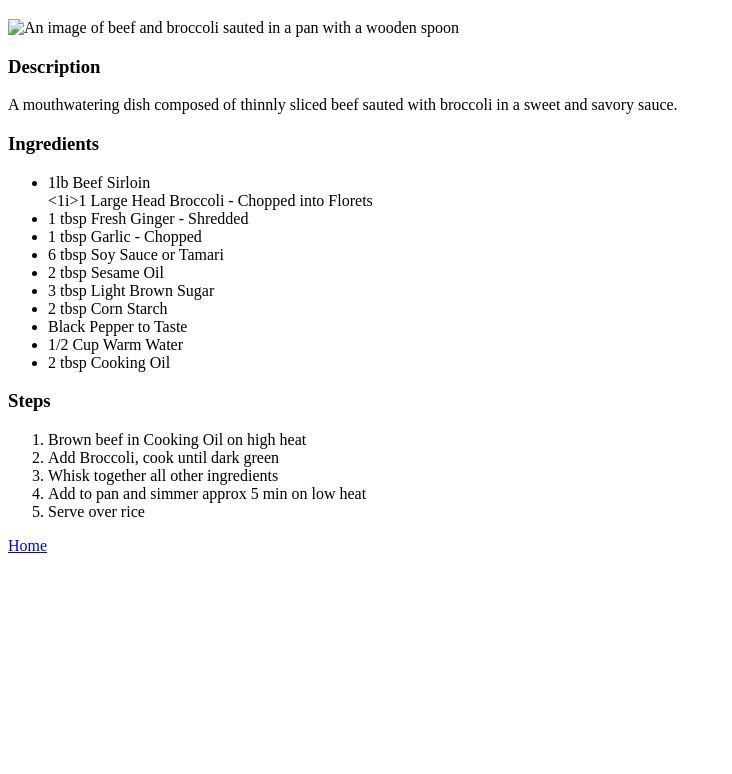
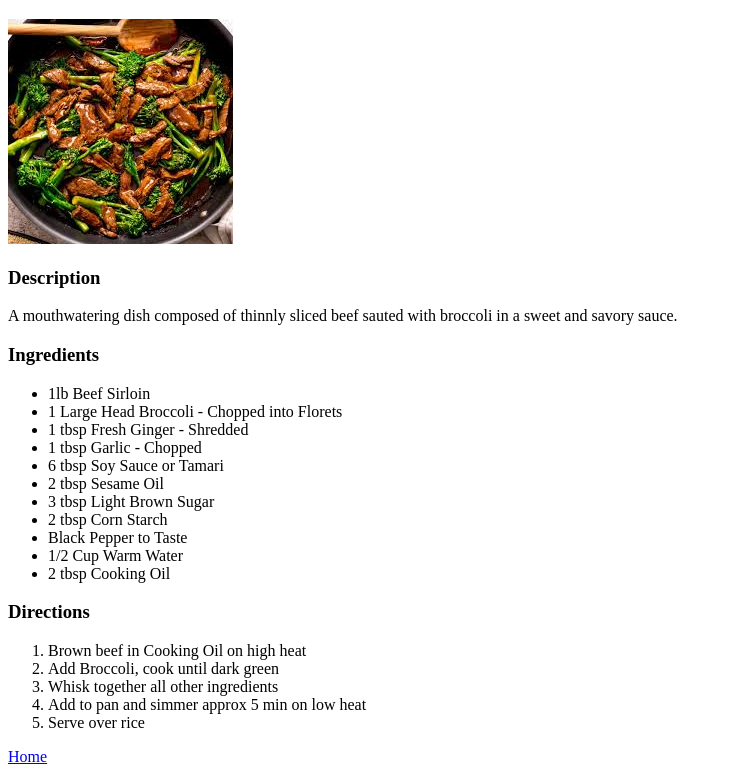
Before and after one commit to JakeM-Learner/odin-recipes, a plain HTML site: page recipes/beef_and_broccoli.html in a window 1280 px wide. Shown: the part 61-835 px from the top of the page, without its empty margins (0-732 px from the left). Before the commit the page ends 800 px from the top, so only its background shows below. Drawn offline with Linux system fonts and the light colour scheme.

Commit message:
Fix: Images for Granola and Beef and Broccoli

```diff
--- a/recipes/beef_and_broccoli.html
+++ b/recipes/beef_and_broccoli.html
@@ -7,13 +7,13 @@
 
     <body>
         <h1>Beef and Broccoli</h1>
-            <img src="./img/beef_and_broccoli" alt="An image of beef and broccoli sauted in a pan with a wooden spoon">
+            <img src="../img/beef_and_broccoli.jpeg" alt="An image of beef and broccoli sauted in a pan with a wooden spoon">
         <h3>Description</h3>
             <p>A mouthwatering dish composed of thinnly sliced beef sauted with broccoli in a sweet and savory sauce.</p>
         <h3>Ingredients</h3>
             <ul>
                 <li>1lb Beef Sirloin</li>
-                <1i>1 Large Head Broccoli - Chopped into Florets</1i>
+                <li>1 Large Head Broccoli - Chopped into Florets</1i>
                 <li>1 tbsp Fresh Ginger - Shredded</li>
                 <li>1 tbsp Garlic - Chopped</li>
                 <li>6 tbsp Soy Sauce or Tamari</li>
@@ -24,7 +24,7 @@
                 <li>1/2 Cup Warm Water</li>
                 <li>2 tbsp Cooking Oil</li>
             </ul>
-        <h3>Steps</h3>
+        <h3>Directions</h3>
             <ol>
                 <li>Brown beef in Cooking Oil on high heat</li>
                 <li>Add Broccoli, cook until dark green</li>
```
Also changed, not shown: recipes/granola.html (renamed from granola.html, +4 -2 lines), index.html (line endings or trailing spaces).
